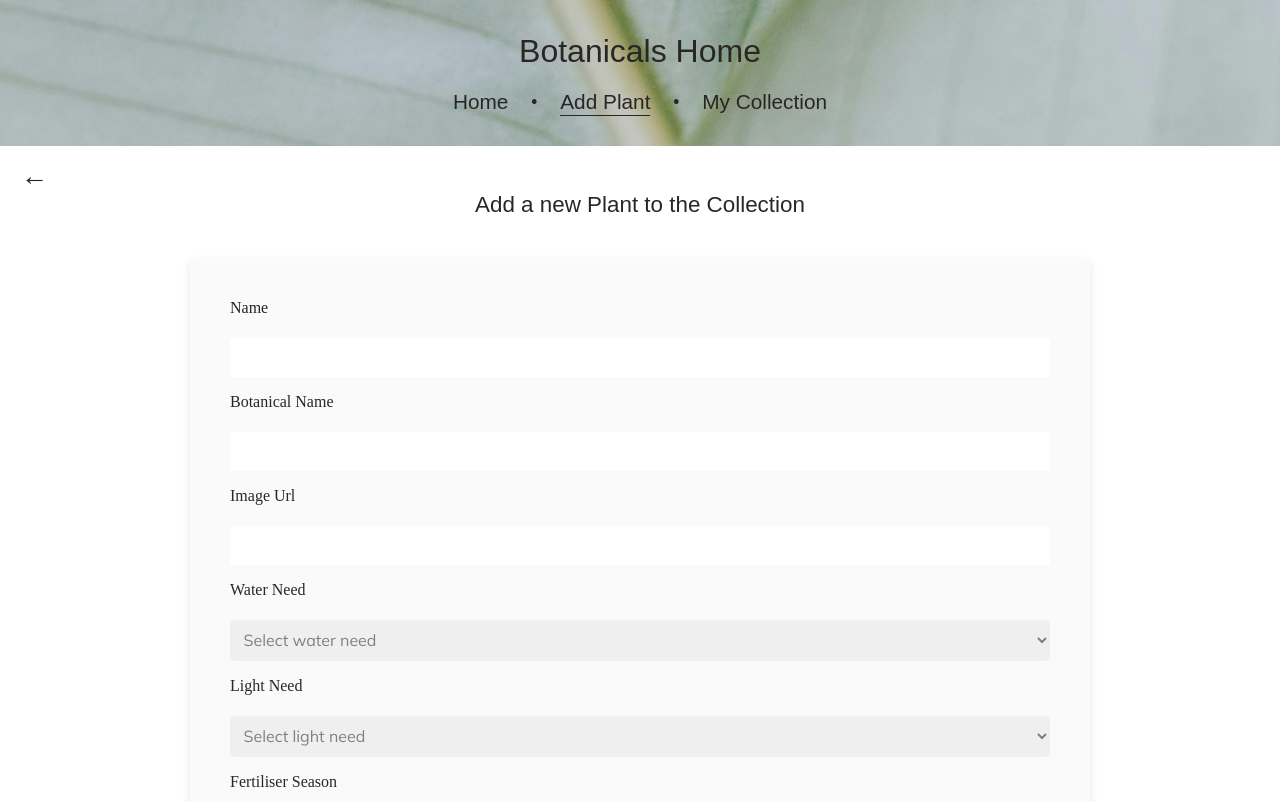
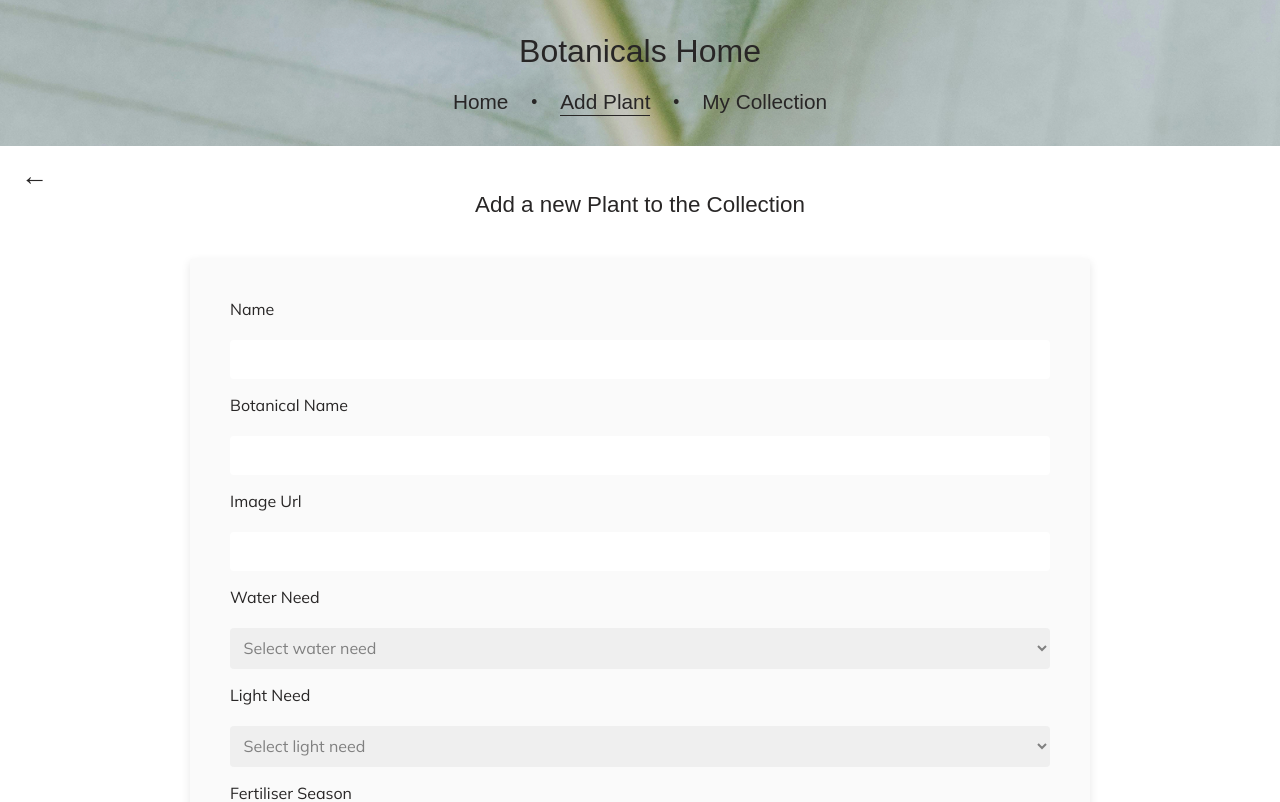
Before and after one commit to cathrinwullschleger/botanical-home, a Next.js app: page /add in a window 1280 px wide. Shown: the top 802 px of the page. Built offline with nearby package versions, Linux system fonts and the light colour scheme; a web font is replaced by a local one.

Commit message:
adding font family to all text

```diff
--- a/components/Form.js
+++ b/components/Form.js
@@ -25,6 +25,7 @@ const StyledForm = styled.form`
   display: grid;
   gap: 1rem;
   padding: 1rem;
+  font-family: var(--font-family-body);
 
   label {
     font-weight: 400;
--- a/components/PlantCard.js
+++ b/components/PlantCard.js
@@ -24,6 +24,7 @@ export const CardContainer = styled.ul`
 
 export const PlantCard = styled.li`
   background: var(--color-background-white);
+  font-family: var(--font-family-body);
   padding: 16px;
   box-shadow: 0 3px 10px var(--color-shadow-black-rgba);
   border-radius: 0.12rem;
```
